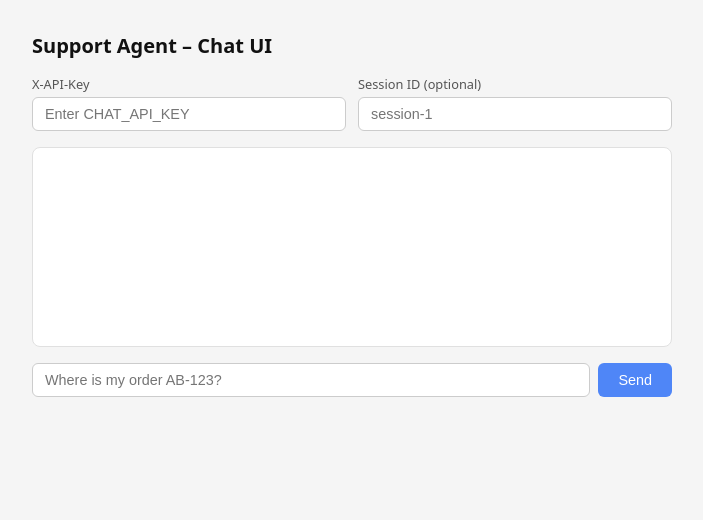
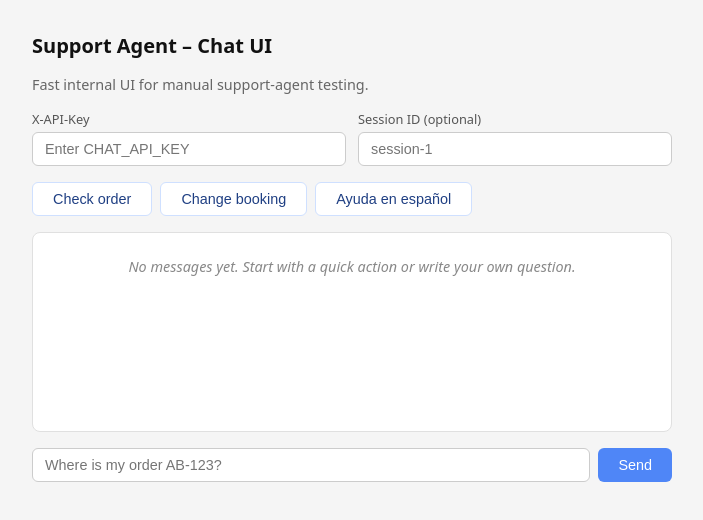
Before and after one commit to sanchezpaez/conversational_system, a plain HTML site: page ui/index.html in a window 1280 px wide. Shown: the whole page, without its empty margins (288-991 px from the left). Drawn offline with Linux system fonts and the light colour scheme.

Commit message:
feat: add quick actions to web UI

```diff
--- a/ui/index.html
+++ b/ui/index.html
@@ -25,6 +25,11 @@
       }
 
       h1 { font-size: 1.25rem; color: #111; }
+
+      .subtitle {
+        color: #666;
+        font-size: 0.9rem;
+      }
 
       .config-row {
         display: flex;
@@ -76,6 +81,29 @@
       .msg.user  { background: #4f86f7; color: #fff; align-self: flex-end; }
       .msg.agent { background: #efefef; color: #111; align-self: flex-start; }
       .msg.error { background: #fdecea; color: #b00020; align-self: flex-start; font-size: 0.8rem; }
+      .msg.placeholder {
+        background: transparent;
+        color: #888;
+        align-self: center;
+        text-align: center;
+        font-style: italic;
+      }
+
+      .quick-actions {
+        display: flex;
+        flex-wrap: wrap;
+        gap: 0.5rem;
+      }
+
+      .quick-action-btn {
+        background: #fff;
+        color: #1f3f83;
+        border: 1px solid #cfe0ff;
+      }
+
+      .quick-action-btn:hover:not(:disabled) {
+        background: #eef4ff;
+      }
 
       .input-row { display: flex; gap: 0.5rem; }
       #message   { flex: 1; }
@@ -97,6 +125,7 @@
   <body>
     <div class="container">
     <h1>Support Agent – Chat UI</h1>
+      <p class="subtitle">Fast internal UI for manual support-agent testing.</p>
 
 
       <div class="config-row">
@@ -108,6 +137,12 @@
           Session ID (optional)
           <input id="session-id" type="text" placeholder="session-1" />
         </label>
+      </div>
+
+      <div class="quick-actions">
+        <button class="quick-action-btn" type="button" data-message="Where is my order AB-123?">Check order</button>
+        <button class="quick-action-btn" type="button" data-message="I want to change booking AB-123 to 2026-05-10">Change booking</button>
+        <button class="quick-action-btn" type="button" data-message="Necesito ayuda con mi pedido AB-123">Ayuda en español</button>
       </div>
 
       <div id="history"></div>
@@ -124,11 +159,13 @@
       const sessionInput = document.getElementById("session-id");
       const apiKeyInput  = document.getElementById("api-key");
       const historyDiv   = document.getElementById("history");
+      const quickActionButtons = document.querySelectorAll(".quick-action-btn");
 
       // Persist api-key and session-id across page refreshes using localStorage.
       // Secrets stored in localStorage are scoped to the origin (not shared cross-site).
       const STORAGE_KEY = "chat_api_key";
       const SESSION_KEY = "chat_session_id";
+      let isSending = false;
 
       if (localStorage.getItem(STORAGE_KEY)) apiKeyInput.value  = localStorage.getItem(STORAGE_KEY);
       if (localStorage.getItem(SESSION_KEY)) sessionInput.value = localStorage.getItem(SESSION_KEY);
@@ -136,7 +173,16 @@
       apiKeyInput.addEventListener("change",  () => localStorage.setItem(STORAGE_KEY, apiKeyInput.value.trim()));
       sessionInput.addEventListener("change", () => localStorage.setItem(SESSION_KEY, sessionInput.value.trim()));
 
+      function renderEmptyHistory() {
+        if (historyDiv.childElementCount === 0) {
+          appendMsg("No messages yet. Start with a quick action or write your own question.", "placeholder");
+        }
+      }
+
       function appendMsg(text, type) {
+        const placeholder = historyDiv.querySelector(".msg.placeholder");
+        if (placeholder) placeholder.remove();
+
         const div = document.createElement("div");
         div.className = `msg ${type}`;
         div.textContent = text;
@@ -145,7 +191,18 @@
         historyDiv.scrollTop = historyDiv.scrollHeight;
       }
 
+      function setSendingState(nextState) {
+        isSending = nextState;
+        sendButton.disabled = nextState;
+        sendButton.textContent = nextState ? "Sending\u2026" : "Send";
+        quickActionButtons.forEach((button) => {
+          button.disabled = nextState;
+        });
+      }
+
       async function sendMessage() {
+        if (isSending) return;
+
         const message   = messageInput.value.trim();
         const sessionId = sessionInput.value.trim();
         const apiKey    = apiKeyInput.value.trim();
@@ -157,8 +214,7 @@
         messageInput.value = "";
 
         // Disable input while waiting for the API response.
-        sendButton.disabled    = true;
-        sendButton.textContent = "Sending\u2026";
+        setSendingState(true);
 
         const payload = { message };
         if (sessionId) payload.session_id = sessionId;
@@ -189,8 +245,7 @@
           appendMsg(`Network error: ${err.message}`, "error");
         } finally {
           // Always re-enable the button so the user can retry.
-          sendButton.disabled    = false;
-          sendButton.textContent = "Send";
+          setSendingState(false);
           messageInput.focus();
         }
       }
@@ -199,6 +254,14 @@
       messageInput.addEventListener("keydown", (event) => {
         if (event.key === "Enter") sendMessage();
       });
+      quickActionButtons.forEach((button) => {
+        button.addEventListener("click", () => {
+          messageInput.value = button.dataset.message;
+          sendMessage();
+        });
+      });
+
+      renderEmptyHistory();
     </script>
   </body>
 </html>
```
Also changed, not shown: 1 other file.
